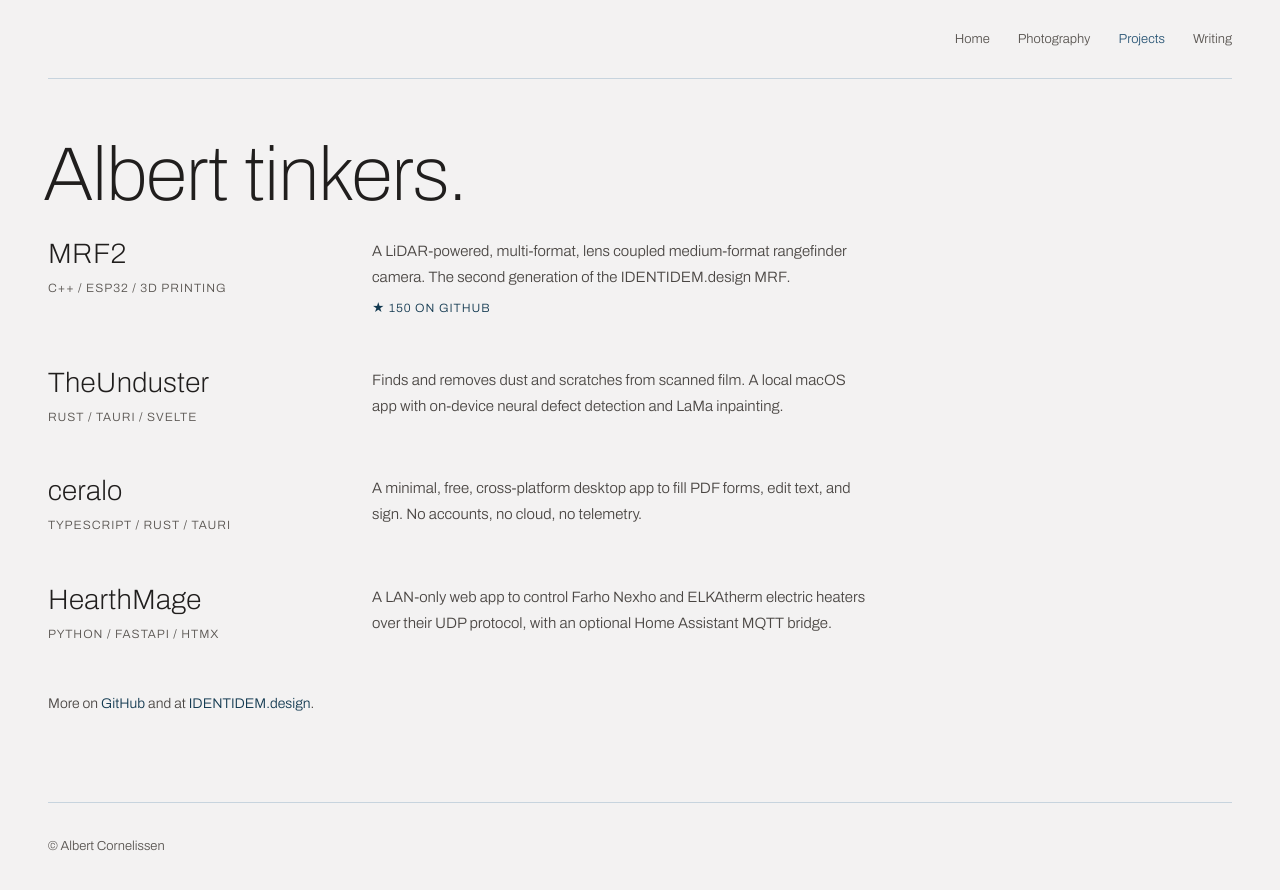
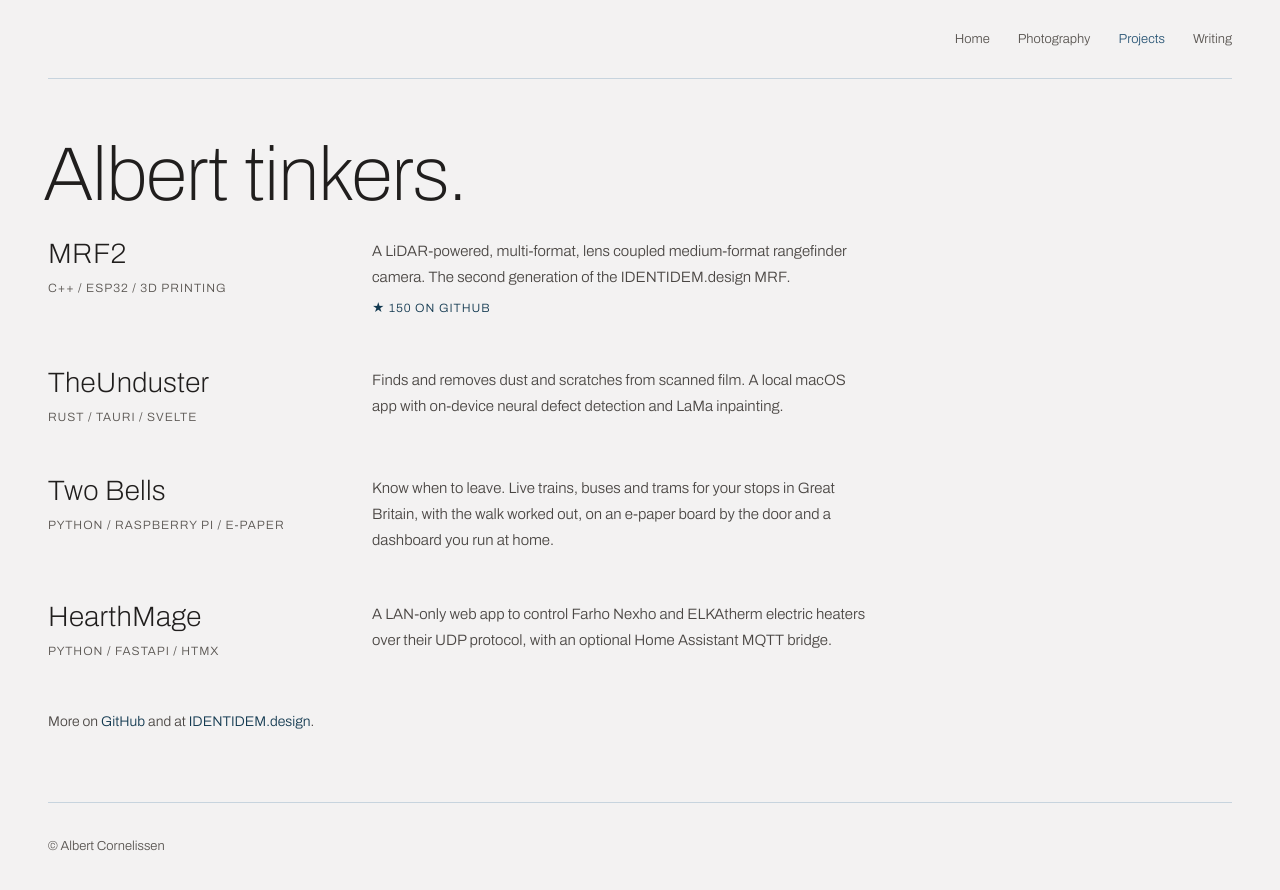
Before and after one commit to acornelissen/acornelissen.github.io, a Jekyll site: the page built from projects.md, in a window 1280 px wide. Shown: the top 890 px of the page. Built offline with Jekyll 4.4.1, drawn with Linux system fonts in a browser that asks for light colours.

Commit message:
feat(projects): replace ceralo with Two Bells
Two Bells is the more current project to feature; ceralo drops off the list.

```diff
--- a/_data/projects.yml
+++ b/_data/projects.yml
@@ -14,12 +14,13 @@
   url: https://github.com/acornelissen/TheUnduster
   tech: Rust / Tauri / Svelte
 
-- name: ceralo
+- name: Two Bells
   description: >-
-    A minimal, free, cross-platform desktop app to fill PDF forms, edit text,
-    and sign. No accounts, no cloud, no telemetry.
-  url: https://github.com/acornelissen/ceralo
-  tech: TypeScript / Rust / Tauri
+    Know when to leave. Live trains, buses and trams for your stops in Great
+    Britain, with the walk worked out, on an e-paper board by the door and a
+    dashboard you run at home.
+  url: https://github.com/acornelissen/twobells
+  tech: Python / Raspberry Pi / e-paper
 
 - name: HearthMage
   description: >-
```
